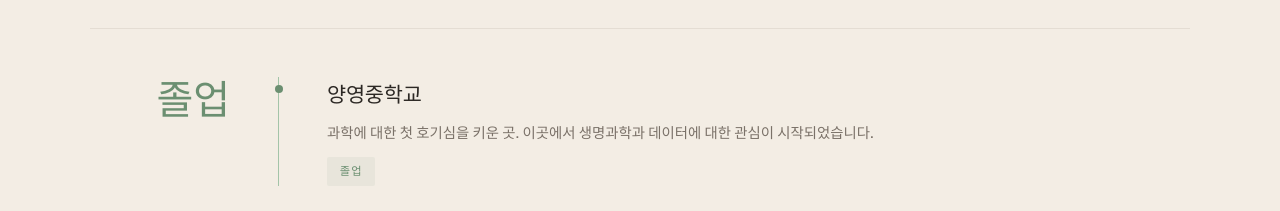
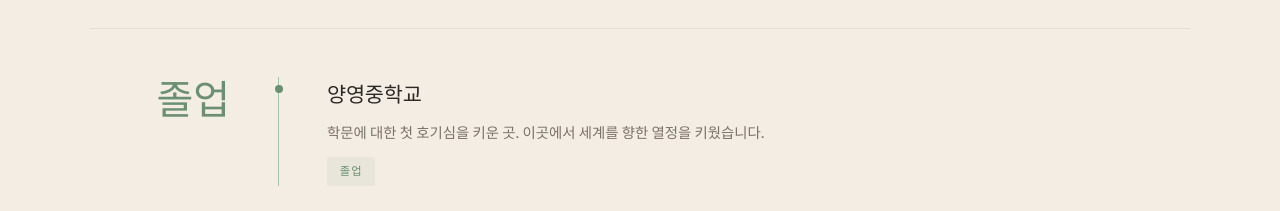
Before and after one commit to jiyun6065-lgtm/portfolio_CA, a plain HTML site: page index.html in a window 1280 px wide. Shown: the part 2040-2251 px from the top of the page. Drawn offline with nearby package versions, Linux system fonts and the light colour scheme.

Commit message:
Update description in timeline content

```diff
--- a/index.html
+++ b/index.html
@@ -670,7 +670,7 @@
           <div class="timeline-line"></div>
           <div class="timeline-content">
             <h3>양영중학교</h3>
-            <p>과학에 대한 첫 호기심을 키운 곳. 이곳에서 생명과학과 데이터에 대한 관심이 시작되었습니다.</p>
+            <p>학문에 대한 첫 호기심을 키운 곳. 이곳에서 세계를 향한 열정을 키웠습니다.</p>
             <span class="timeline-tag">졸업</span>
           </div>
         </div>
```
